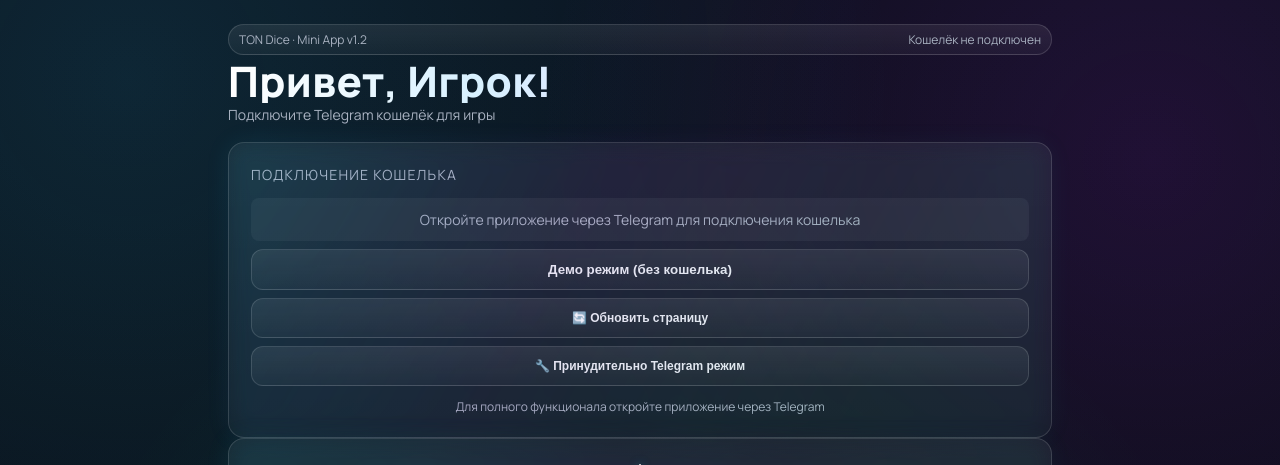
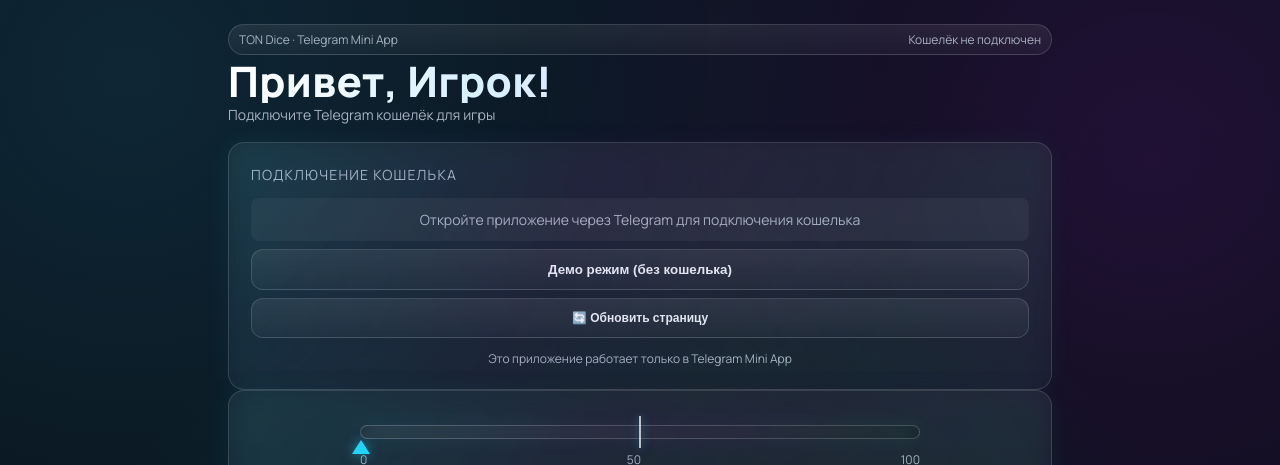
Before and after one commit to Mediumyuang/dice, a React (Vite) app in the folder web/: page / in a window 1280 px wide. Shown: the top 465 px of the page. Built offline with nearby package versions, Linux system fonts and the light colour scheme; no server answers.

Commit message:
feat: remove browser mode - Telegram Mini App only

```diff
--- a/web/src/ui/App.tsx
+++ b/web/src/ui/App.tsx
@@ -139,8 +139,9 @@ function InnerApp(): React.JSX.Element {
                     }
                 }, 1000);
             } else {
-                console.log('Not in Telegram - browser mode');
-                setStatus('Режим браузера - используйте демо режим для тестирования');
+                // Not in Telegram - show error message
+                console.log('Not in Telegram - Mini App requires Telegram');
+                setStatus('Это приложение работает только в Telegram. Откройте через Telegram Mini App.');
                 setTgAvailable(false);
             }
         }
@@ -407,7 +408,7 @@ function InnerApp(): React.JSX.Element {
         <div className="app">
             <div className="container">
                 <div className="badge" style={{ justifyContent: 'space-between', width: '100%' }}>
-                    <span>TON Dice · Mini App v1.2</span>
+                    <span>TON Dice · Telegram Mini App</span>
                     <span className="status">
                         {connected ? 'Telegram кошелёк подключен' : 'Кошелёк не подключен'}
                     </span>
@@ -478,21 +479,10 @@ function InnerApp(): React.JSX.Element {
                         >
                             🔄 Обновить страницу
                         </button>
-                        <button
-                            className="button button-secondary"
-                            onClick={() => {
-                                console.log('Force Telegram mode clicked');
-                                setTgAvailable(true);
-                                setStatus('Принудительно включен Telegram режим');
-                            }}
-                            style={{ width: '100%', marginTop: 8, fontSize: '12px' }}
-                        >
-                            🔧 Принудительно Telegram режим
-                        </button>
                         <div style={{ marginTop: 12, fontSize: 12, color: '#a9b2c1', textAlign: 'center' }}>
                             {tgAvailable ?
                                 'Используйте встроенный Telegram кошелёк для игры' :
-                                'Для полного функционала откройте приложение через Telegram'
+                                'Это приложение работает только в Telegram Mini App'
                             }
                         </div>
                     </section>
```
